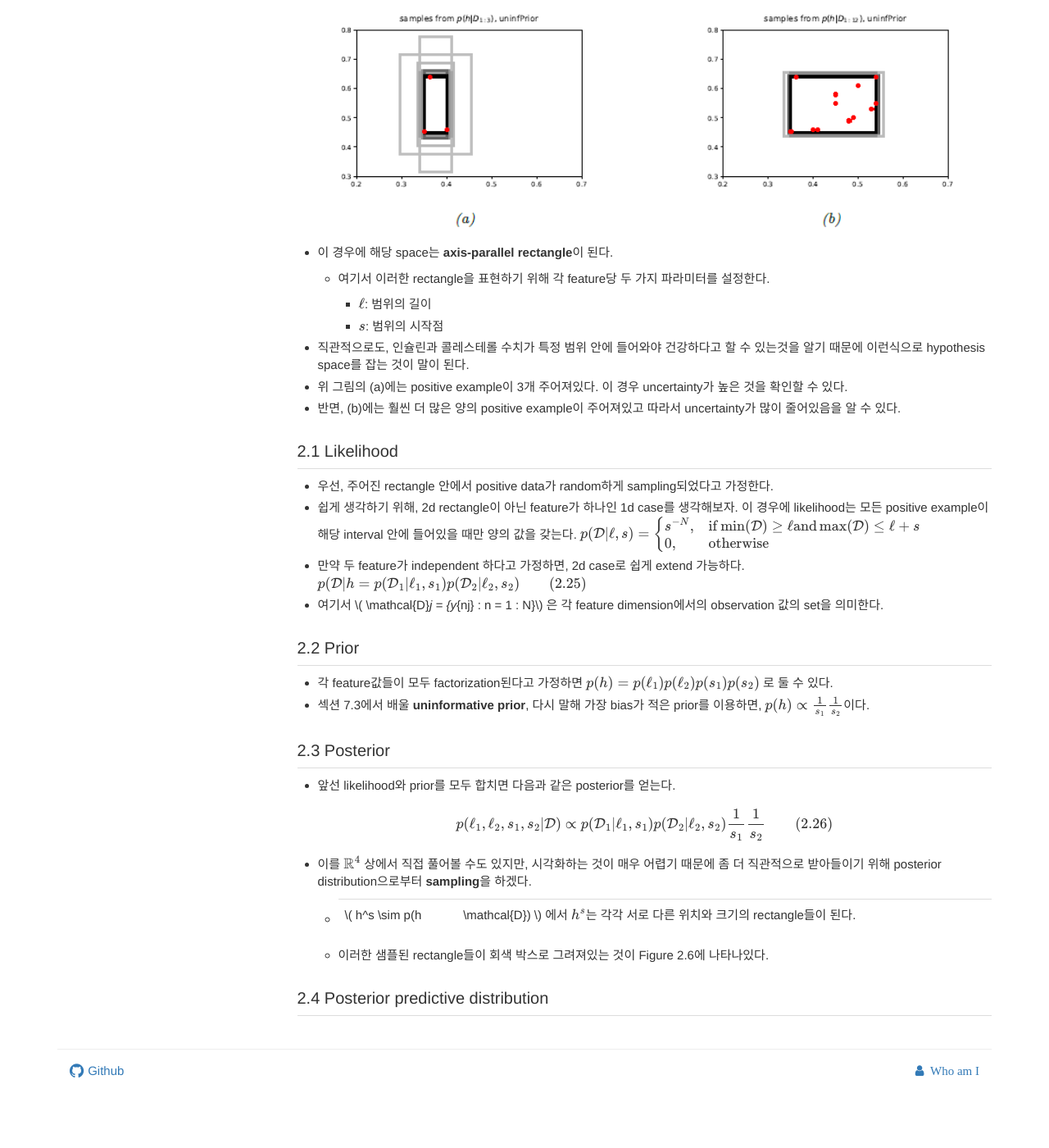
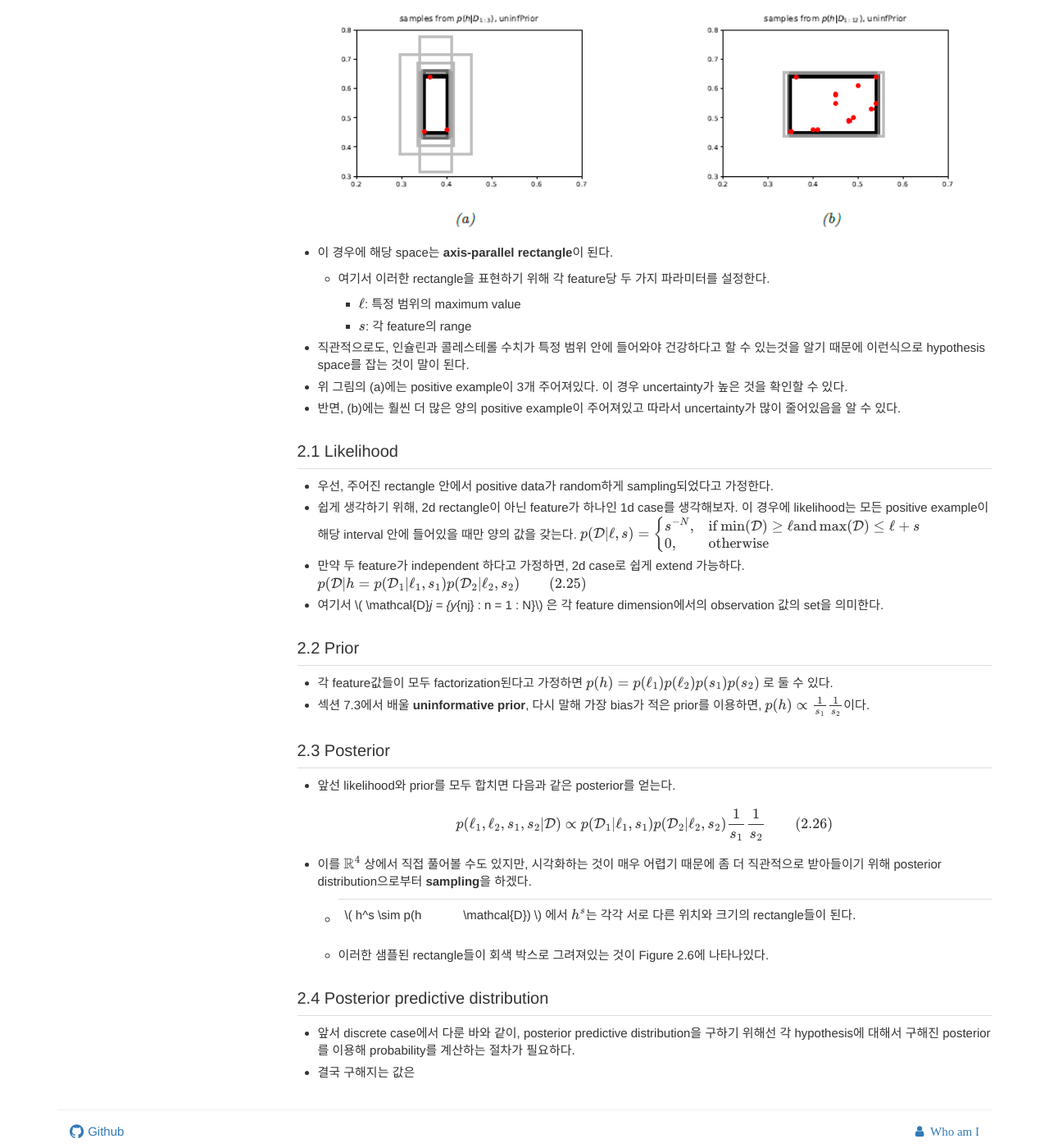
Before and after one commit to HJ-harry/Murphy_PML, a Jekyll site: the page built from docs/chapter02/3.md, in a window 1280 px wide and 1400 px high, scrolled down 4134 px. Shown: the whole window at 82% size. Built offline with Jekyll 4.4.1, drawn with Linux system fonts in a browser that asks for light colours; nearby versions of some CDN libraries; library files that are not in the unit come from our copies; formulas are drawn with MathJax 3; comment, search, counter and statistics services are not loaded; before the commit the page ends 5460 px from its top, so only the background shows below that.

Commit message:
changed index

```diff
--- a/docs/chapter02/3.md
+++ b/docs/chapter02/3.md
@@ -141,8 +141,8 @@ $$
 </div>
   - 이 경우에 해당 space는 **axis-parallel rectangle**이 된다.
     - 여기서 이러한 rectangle을 표현하기 위해 각 feature당 두 가지 파라미터를 설정한다.
-      - \\( \ell \\): 범위의 길이
-      - \\( s \\): 범위의 시작점
+      - \\( \ell \\): 특정 범위의 maximum value
+      - \\( s \\): 각 feature의 range
   - 직관적으로도, 인슐린과 콜레스테롤 수치가 특정 범위 안에 들어와야 건강하다고 할 수 있는것을 알기 때문에 이런식으로 hypothesis space를 잡는 것이 말이 된다.
   - 위 그림의 (a)에는 positive example이 3개 주어져있다. 이 경우 uncertainty가 높은 것을 확인할 수 있다.
   - 반면, (b)에는 훨씬 더 많은 양의 positive example이 주어져있고 따라서 uncertainty가 많이 줄어있음을 알 수 있다.
@@ -182,3 +182,6 @@ $$
   - 이러한 샘플된 rectangle들이 회색 박스로 그려져있는 것이 Figure 2.6에 나타나있다.
 
 ### 2.4 Posterior predictive distribution
+
+- 앞서 discrete case에서 다룬 바와 같이, posterior predictive distribution을 구하기 위해선 각 hypothesis에 대해서 구해진 posterior를 이용해 probability를 계산하는 절차가 필요하다.
+- 결국 구해지는 값은
```
